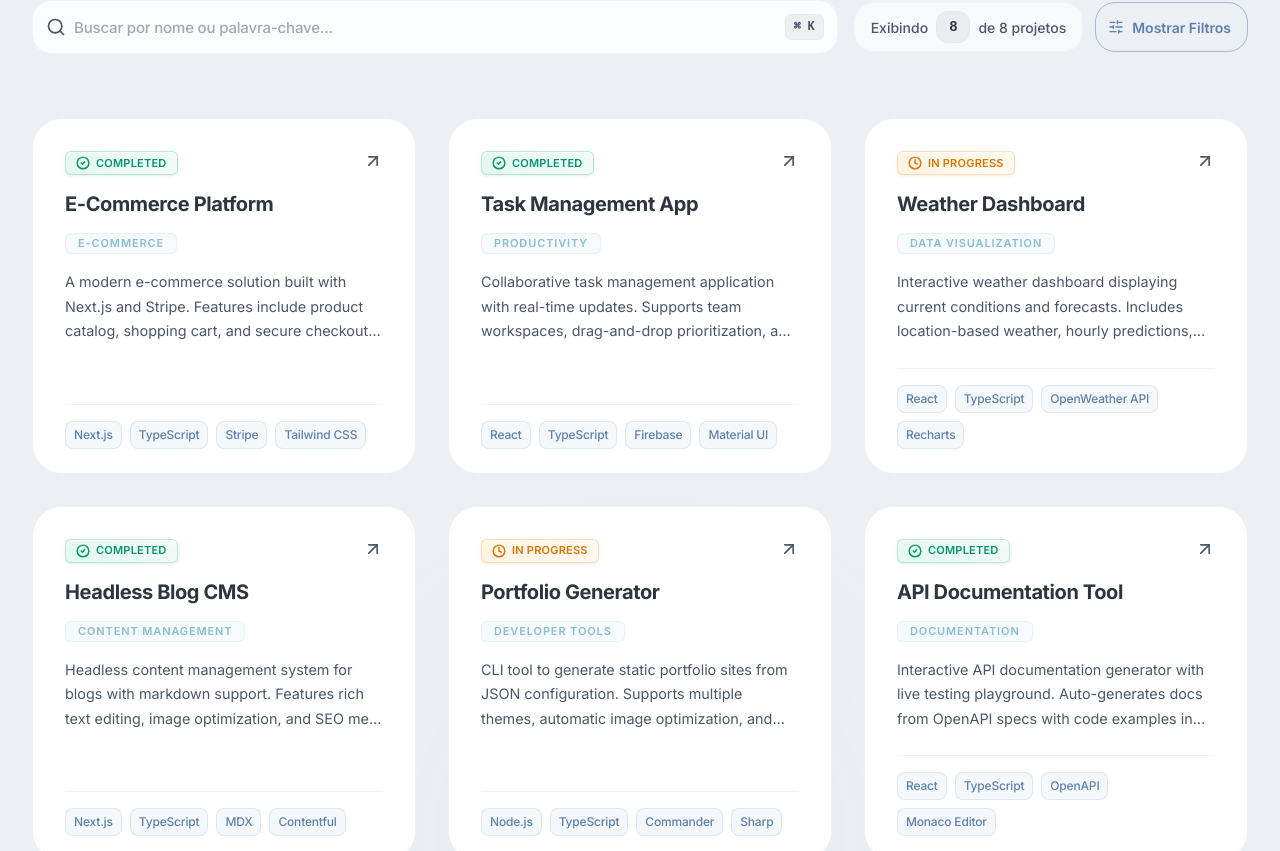
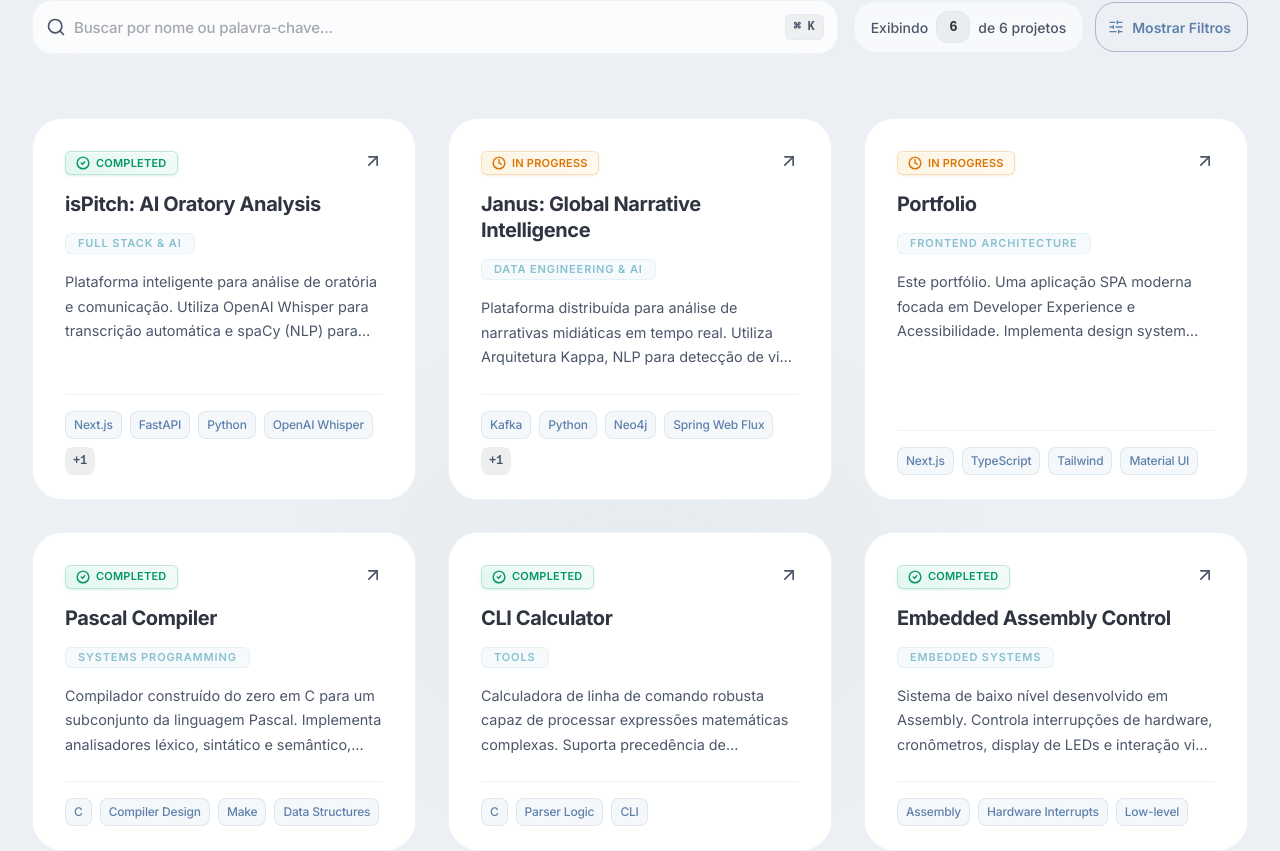
Before and after one commit to Lucas-CSilva/portfolio, a Next.js app: page / in a window 1280 px wide. Shown: the part 2317-3168 px from the top of the page. Built offline with nearby package versions, Linux system fonts and the light colour scheme.

Commit message:
refactor: remove mock projects and update with real project entries

```diff
--- a/src/data/projects.ts
+++ b/src/data/projects.ts
@@ -1,84 +1,70 @@
 import type { Project } from '@/lib/types';
 
-/**
- * Mock project data for portfolio gallery
- * Order: Lower number = higher priority in display
- */
 export const projects: Project[] = [
     {
-        id: 'ecommerce-platform',
-        title: 'E-Commerce Platform',
-        description: 'A modern e-commerce solution built with Next.js and Stripe. Features include product catalog, shopping cart, and secure checkout with real-time inventory management.',
-        technologies: ['Next.js', 'TypeScript', 'Stripe', 'Tailwind CSS'],
-        context: 'E-commerce',
+        id: 'ispitch',
+        title: 'isPitch: AI Oratory Analysis',
+        description: 'Plataforma inteligente para análise de oratória e comunicação. Utiliza OpenAI Whisper para transcrição automática e spaCy (NLP) para identificar vícios de linguagem e pausas, oferecendo feedback técnico visual para evolução da fala.',
+        technologies: ['Next.js', 'FastAPI', 'Python', 'OpenAI Whisper', 'Docker'],
+        context: 'Full Stack & AI',
         order: 1,
         featured: true,
         status: 'completed',
-        liveUrl: 'https://exemplo.com',
-        repoUrl: 'https://github.com/usuario/projeto',
+        repoUrl: 'https://github.com/oratur/ispitch',
     },
     {
-        id: 'task-management-app',
-        title: 'Task Management App',
-        description: 'Collaborative task management application with real-time updates. Supports team workspaces, drag-and-drop prioritization, and deadline tracking.',
-        technologies: ['React', 'TypeScript', 'Firebase', 'Material UI'],
-        context: 'Productivity',
+        id: 'janus',
+        title: 'Janus: Global Narrative Intelligence',
+        description: 'Plataforma distribuída para análise de narrativas midiáticas em tempo real. Utiliza Arquitetura Kappa, NLP para detecção de viés e Grafos de Conhecimento para visualizar dissonância semântica global.',
+        technologies: ['Kafka', 'Python', 'Neo4j', 'Spring Web Flux', 'MongoDB'],
+        context: 'Data Engineering & AI',
         order: 2,
         featured: true,
-        status: 'completed',
+        status: 'in-progress',
+        repoUrl: 'https://github.com/lucas-csilva/janus',
     },
     {
-        id: 'weather-dashboard',
-        title: 'Weather Dashboard',
-        description: 'Interactive weather dashboard displaying current conditions and forecasts. Includes location-based weather, hourly predictions, and weather alerts.',
-        technologies: ['React', 'TypeScript', 'OpenWeather API', 'Recharts'],
-        context: 'Data Visualization',
+        id: 'portfolio',
+        title: 'Portfolio',
+        description: 'Este portfólio. Uma aplicação SPA moderna focada em Developer Experience e Acessibilidade. Implementa design system Nord, filtragem via URL-state, arquitetura modular e pontuação máxima no Lighthouse.',
+        technologies: ['Next.js', 'TypeScript', 'Tailwind', 'Material UI'],
+        context: 'Frontend Architecture',
         order: 3,
+        featured: true,
         status: 'in-progress',
+        repoUrl: 'https://github.com/lucas-csilva/portfolio',
     },
     {
-        id: 'blog-cms',
-        title: 'Headless Blog CMS',
-        description: 'Headless content management system for blogs with markdown support. Features rich text editing, image optimization, and SEO meta management.',
-        technologies: ['Next.js', 'TypeScript', 'MDX', 'Contentful'],
-        context: 'Content Management',
+        id: 'pascal-compiler',
+        title: 'Pascal Compiler',
+        description: 'Compilador construído do zero em C para um subconjunto da linguagem Pascal. Implementa analisadores léxico, sintático e semântico, incluindo gerenciamento de tabela de símbolos e detecção de erros.',
+        technologies: ['C', 'Compiler Design', 'Make', 'Data Structures'],
+        context: 'Systems Programming',
         order: 4,
+        featured: false,
         status: 'completed',
+        repoUrl: 'https://github.com/lucas-csilva/mypascalcompiler',
     },
     {
-        id: 'portfolio-generator',
-        title: 'Portfolio Generator',
-        description: 'CLI tool to generate static portfolio sites from JSON configuration. Supports multiple themes, automatic image optimization, and GitHub Pages deployment.',
-        technologies: ['Node.js', 'TypeScript', 'Commander', 'Sharp'],
-        context: 'Developer Tools',
+        id: 'cli-calculator',
+        title: 'CLI Calculator',
+        description: 'Calculadora de linha de comando robusta capaz de processar expressões matemáticas complexas. Suporta precedência de operadores (PEMDAS), variáveis dinâmicas e análise sintática recursiva.',
+        technologies: ['C', 'Parser Logic', 'CLI'],
+        context: 'Tools',
         order: 5,
-        status: 'in-progress',
+        featured: false,
+        status: 'completed',
+        repoUrl: 'https://github.com/lucas-csilva/mybasiccalculator',
     },
     {
-        id: 'api-documentation',
-        title: 'API Documentation Tool',
-        description: 'Interactive API documentation generator with live testing playground. Auto-generates docs from OpenAPI specs with code examples in multiple languages.',
-        technologies: ['React', 'TypeScript', 'OpenAPI', 'Monaco Editor'],
-        context: 'Documentation',
+        id: 'assembly-embedded-system',
+        title: 'Embedded Assembly Control',
+        description: 'Sistema de baixo nível desenvolvido em Assembly. Controla interrupções de hardware, cronômetros, display de LEDs e interação via terminal, demonstrando gestão direta de memória e registradores.',
+        technologies: ['Assembly', 'Hardware Interrupts', 'Low-level'],
+        context: 'Embedded Systems',
         order: 6,
+        featured: false,
         status: 'completed',
-    },
-    {
-        id: 'data-visualization',
-        title: 'Data Visualization Dashboard',
-        description: 'Real-time data visualization dashboard for analytics. Includes customizable charts, data filtering, export functionality, and responsive design.',
-        technologies: ['React', 'TypeScript', 'D3.js', 'Tailwind CSS'],
-        context: 'Data Visualization',
-        order: 7,
-        status: 'to-do',
-    },
-    {
-        id: 'chat-application',
-        title: 'Real-Time Chat Application',
-        description: 'WebSocket-based chat application with group channels and direct messaging. Features include emoji reactions, file sharing, and message search.',
-        technologies: ['React', 'TypeScript', 'Socket.io', 'Express'],
-        context: 'Communication',
-        order: 8,
-        status: 'to-do',
+        repoUrl: 'https://github.com/lucas-csilva/projetomicroprocessadores',
     },
 ];
```
